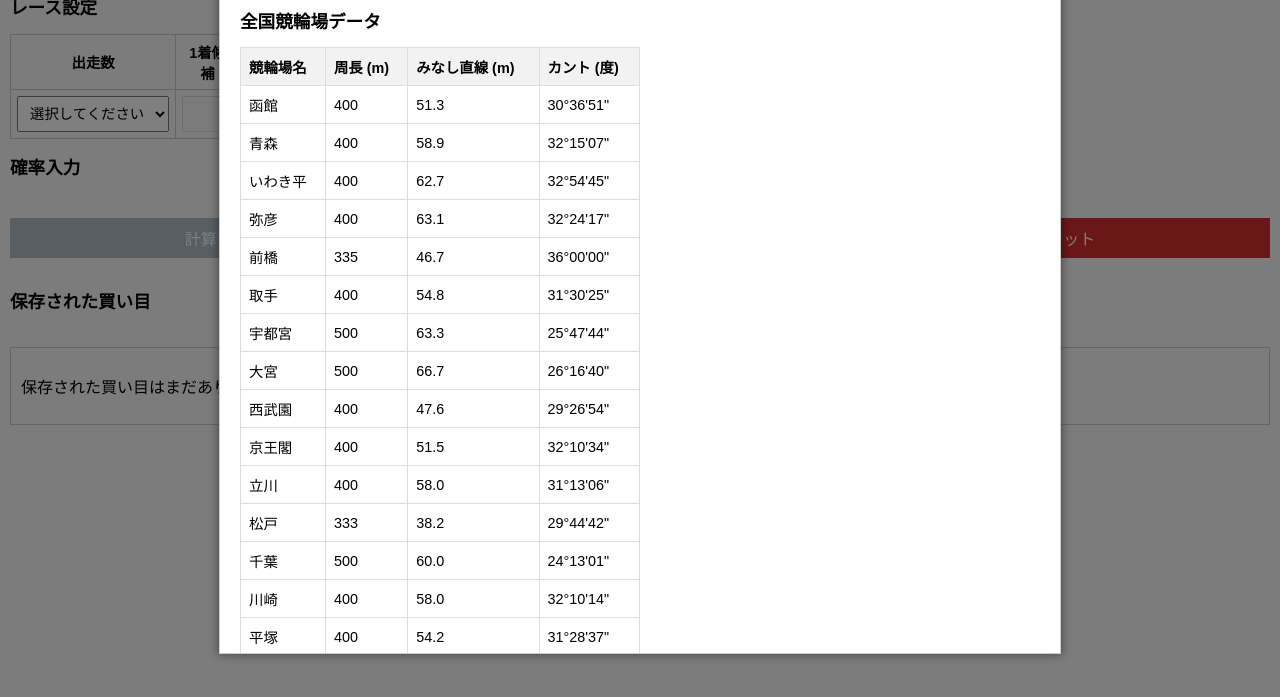
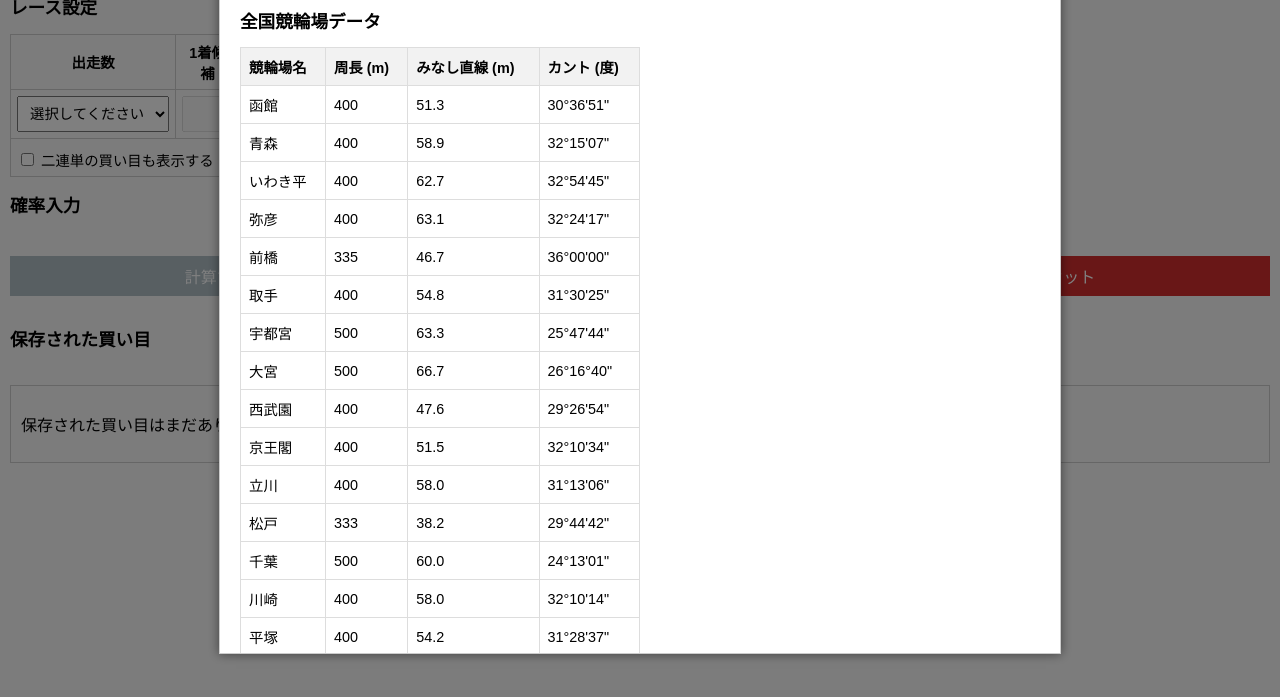
Before and after one commit to atmark0320/E.V.C.type-p, a plain HTML site: page index2.html in a window 1280 px wide. Both pictures are taken after a click on the element "競輪場データ". Shown: the part 87-784 px from the top of the page. Drawn offline with Linux system fonts and the light colour scheme.

Commit message:
Update index2.html

```diff
--- a/index2.html
+++ b/index2.html
@@ -70,7 +70,6 @@
     </div>
     <h1>E.V.C.type:p</h1>
 
-    <!-- レース設定エリア -->
     <div class="container">
         <h2>レース設定</h2>
         <table>
@@ -96,11 +95,17 @@
                     <td><select id="secondSelect"></select></td>
                     <td><input type="number" id="targetRecovery" min="1" max="1000" step="1" value="100"></td>
                 </tr>
+                <tr>
+                    <td colspan="4" style="text-align: left; padding-top: 10px;">
+                        <label>
+                            <input type="checkbox" id="showExactaCheckbox"> 二連単の買い目も表示する
+                        </label>
+                    </td>
+                </tr>
             </tbody>
         </table>
     </div>
 
-    <!-- 確率入力エリア -->
     <div class="container">
         <h2>確率入力</h2>
         <div class="probability-table-wrapper">
@@ -108,7 +113,6 @@
         </div>
     </div>
 
-    <!-- ボタンエリア -->
     <div class="container">
         <div class="button-container">
             <button onclick="calculateOdds()" disabled id="calcButton">計算する</button>
@@ -117,31 +121,25 @@
         </div>
     </div>
 
-    <!-- 結果表示エリア -->
-    <div id="results" class="container"></div>
+    <div id="results" class="container">
+    </div>
 
-    <!-- 保存された買い目表示エリア -->
     <div class="container">
         <div style="display: flex; justify-content: space-between; align-items: center;">
             <h2>保存された買い目</h2>
         </div>
         <div id="savedBets" class="saved-bets"></div>
-        <!-- 個別買い目削除用のボタンを追加 -->
         <button onclick="deleteSelectedIndividualBets()" id="deleteIndividualBetsButton" style="width: auto; margin-top: 10px; padding: 5px 10px; background-color: #d32f2f; font-size: 0.9em; display: none;">選択した買い目を削除</button>
-        <!-- テキスト出力ボタンを追加 -->
         <button onclick="exportBetsAsText()" id="exportTextButton" style="width: auto; margin-top: 10px; padding: 5px 10px; background-color: #4CAF50; color: white; font-size: 0.9em; display: none;">テキストで出力</button>
     </div>
 
-    <!-- エラーモーダル -->
     <div id="errorModal">
         <p id="errorMessage" class="error"></p>
         <button onclick="closeModal()">閉じる</button>
     </div>
 
-    <!-- マニュアルオーバーレイ -->
     <div id="manualOverlay" onclick="closeManualModal()"></div>
 
-    <!-- マニュアルモーダル -->
     <div id="manualModal">
         <h2>E.V.C.type:p 操作マニュアル</h2>
         <h3>概要</h3>
@@ -154,6 +152,7 @@
             <li><strong>1着候補の選択</strong><br>「1着候補」ドロップダウンから予想する1着の枠番（例: 1番）を選択します。選択すると、確率入力欄が表示されます。</li>
             <li><strong>2着候補の選択（任意）</strong><br>「2着候補」ドロップダウンから予想する2着の枠番（例: 2番）を選択します。1着と同じ枠番は選択できません。未選択のままでも計算可能です（この場合、二連単のみ計算）。</li>
             <li><strong>目標回収率の入力</strong><br>「目標回収率(%)」に整数値を入力します（デフォルト: 100）。範囲は1～1000で、小数点以下の入力はできません（例: 100, 95, 105）。</li>
+            <li><strong>二連単表示の選択（新規）</strong><br>「二連単の買い目も表示する」チェックボックスをオンにすると、計算結果に二連単の買い目も表示されます。デフォルトではオフになっており、三連単のみが表示されます。</li>
         </ol>
 
         <h4>2. 確率入力</h4>
@@ -166,7 +165,7 @@
         <h4>3. 計算と結果確認</h4>
         <ol>
             <li><strong>計算の実行</strong><br>必要な項目を入力後、「計算する」ボタンを押します。未入力項目がある場合や確率合計が100%でない場合、エラーモーダルが表示されます。</li>
-            <li><strong>結果の表示</strong><br><strong>二連単</strong>: 1着候補が選択されている場合、1着固定の組み合わせ（例: 「1-2」「1-3」）が表示されます。<br><strong>三連単</strong>: 1着と2着候補が選択されている場合、1着・2着固定の組み合わせ（例: 「1-2-3」「1-2-4」）が表示されます。<br>各出目には「成立確率」（小数点第1位まで、例: 33.3%）と「必要オッズ」が表示されます。</li>
+            <li><strong>結果の表示</strong><br><strong>二連単</strong>: 1着候補が選択され、「二連単の買い目も表示する」チェックボックスがオンの場合、1着固定の組み合わせ（例: 「1-2」「1-3」）が表示されます。<br><strong>三連単</strong>: 1着と2着候補が選択されている場合、1着・2着固定の組み合わせ（例: 「1-2-3」「1-2-4」）が表示されます。<br>各出目には「成立確率」（小数点第1位まで、例: 33.3%）と「必要オッズ」が表示されます。</li>
         </ol>
 
         <h4>4. 買い目の保存</h4>
@@ -191,6 +190,7 @@
         <ol>
             <li>出走数: 9</li>
             <li>1着候補: 1番</li>
+            <li>「二連単の買い目も表示する」チェックボックスをオンにする</li>
             <li>確率入力:<br>- 1着率: 1番=30, 2～9番=10（合計100）<br>- 2着率: 2～9番=12または13（合計100）</li>
             <li>目標回収率: 100</li>
             <li>「計算する」を押す</li>
@@ -201,6 +201,7 @@
         <ol>
             <li>出走数: 9</li>
             <li>1着候補: 1番、2着候補: 2番</li>
+            <li>「二連単の買い目も表示する」チェックボックスをオンにする</li>
             <li>確率入力:<br>- 1着率: 1番=30, 2～9番=10（合計100）<br>- 2着率: 2番=30, 3～9番=10（合計100）<br>- 3着率: 3～9番=14または15（合計100）</li>
             <li>目標回収率: 95</li>
             <li>「計算する」を押す</li>
@@ -212,16 +213,15 @@
             <li><strong>計算ボタンが押せない</strong>: 出走数と1着候補が選択されているか確認してください。</li>
             <li><strong>エラーモーダルが表示される</strong>: 確率の合計や未入力項目を確認し、修正してください。</li>
             <li><strong>三連単が表示されない</strong>: 2着候補が選択されているか確認してください。</li>
+            <li><strong>二連単が表示されない</strong>: 「二連単の買い目も表示する」チェックボックスがオンになっているか確認してください。</li>
             <li><strong>小数点が入力できない</strong>: 目標回収率は整数のみ入力可能です（仕様）。</li>
         </ul>
 
         <button onclick="closeManualModal()">閉じる</button>
     </div>
 
-    <!-- 競輪場データオーバーレイ -->
     <div id="trackDataOverlay" onclick="closeTrackDataModal()"></div>
 
-    <!-- 競輪場データモーダル -->
     <div id="trackDataModal">
         <h2>全国競輪場データ</h2>
         <table>
@@ -241,7 +241,7 @@
                 <tr><td>前橋</td><td>335</td><td>46.7</td><td>36°00'00"</td></tr>
                 <tr><td>取手</td><td>400</td><td>54.8</td><td>31°30'25"</td></tr>
                 <tr><td>宇都宮</td><td>500</td><td>63.3</td><td>25°47'44"</td></tr>
-                <tr><td>大宮</td><td>500</td><td>66.7</td><td>26°16'40"</td></tr>
+                <tr><td>大宮</td><td>500</td><td>66.7</td><td>26°16°40"</td></tr>
                 <tr><td>西武園</td><td>400</td><td>47.6</td><td>29°26'54"</td></tr>
                 <tr><td>京王閣</td><td>400</td><td>51.5</td><td>32°10'34"</td></tr>
                 <tr><td>立川</td><td>400</td><td>58.0</td><td>31°13'06"</td></tr>
```
